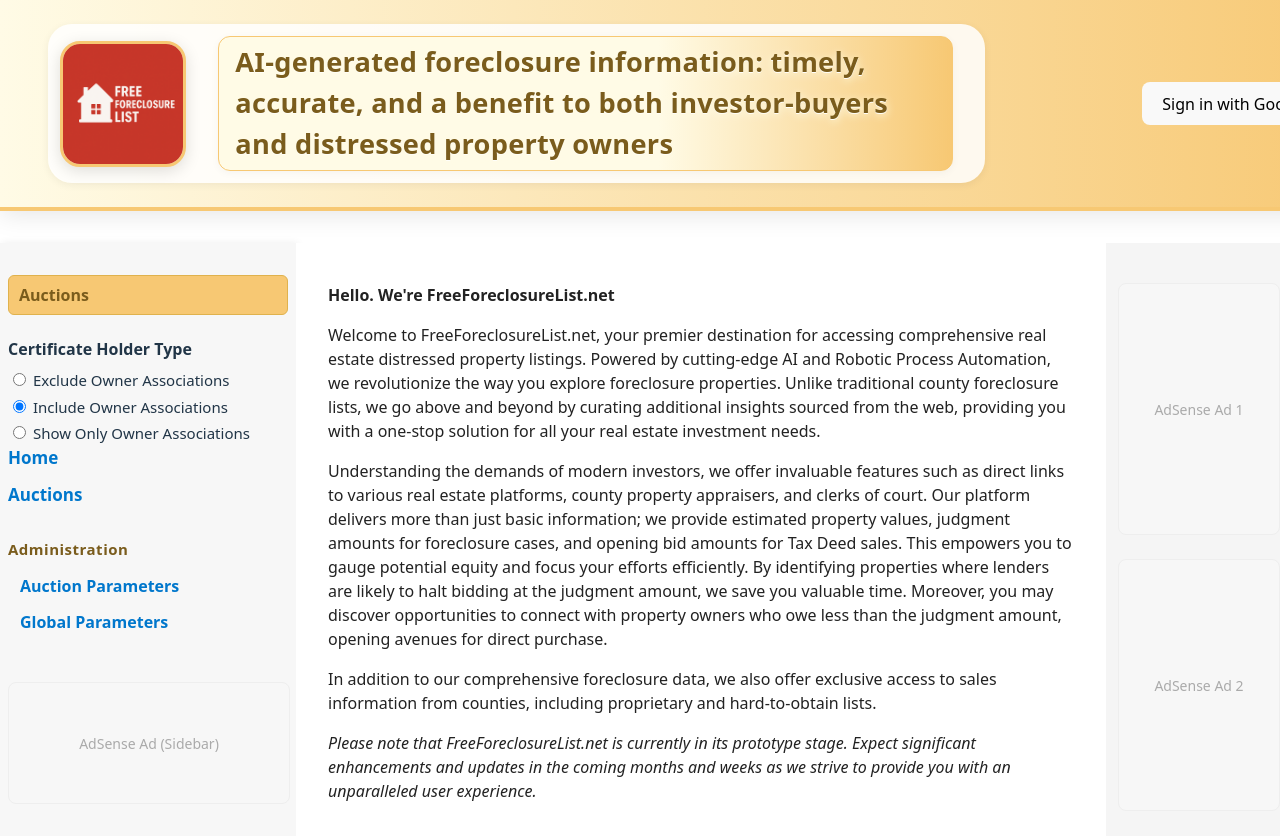
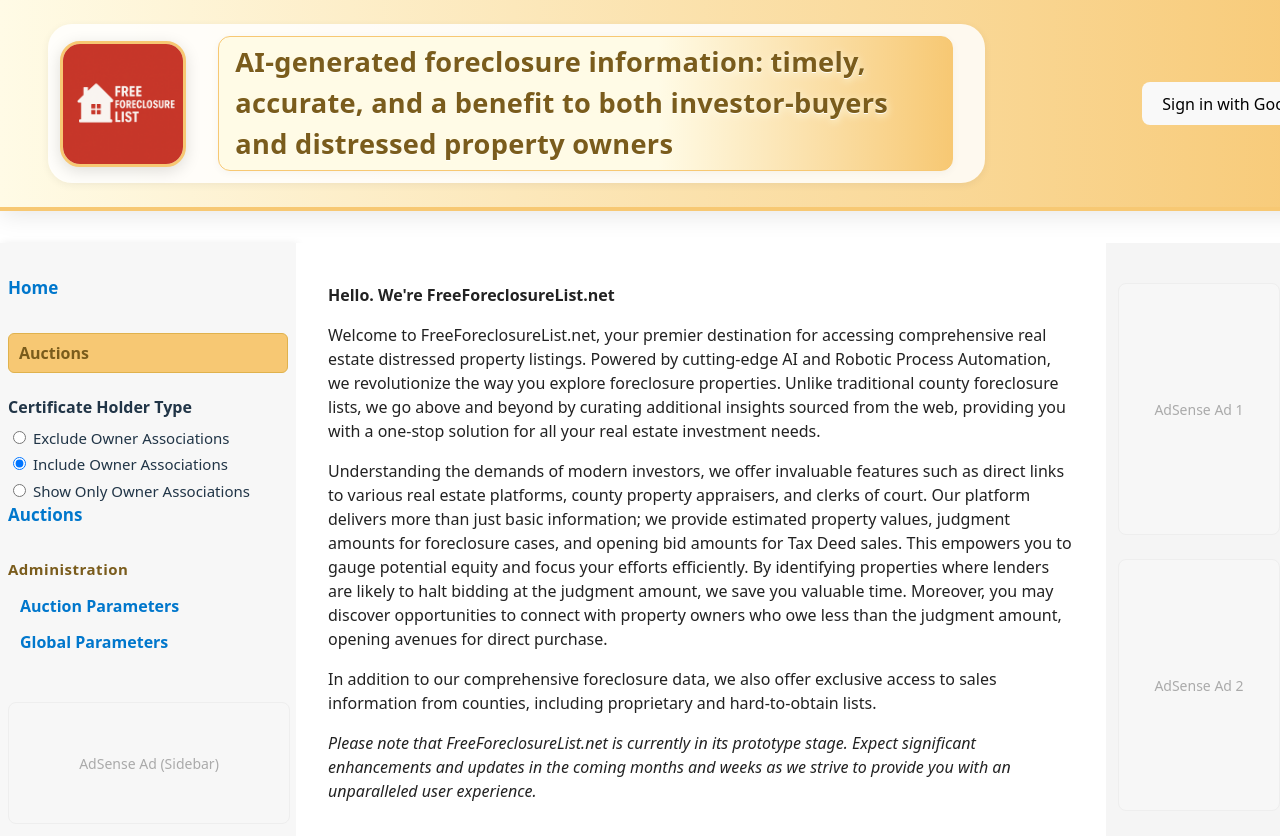
Before and after one commit to kelseyp99/FreeForeclosureList, a React (Vite) app: page / in a window 1280 px wide. Shown: the top 836 px of the page. Built offline with nearby package versions, Linux system fonts and the light colour scheme; no server answers.

Commit message:
Move Home menu item to top of sidebar navigation

```diff
--- a/src/App.jsx
+++ b/src/App.jsx
@@ -61,7 +61,18 @@
       <Header />
       <div className="container" style={{ display: 'flex', minHeight: '100vh' }}>
         <aside style={{ minWidth: 220, maxWidth: 280, background: '#f7f7f7', padding: '32px 8px 16px 8px', boxShadow: '2px 0 8px #eee', display: 'flex', flexDirection: 'column', alignItems: 'flex-start' }}>
-          {/* Auctions menu remains here */}
+          {/* Home menu item at the top */}
+          <nav style={{ display: 'flex', flexDirection: 'column', gap: 12, marginBottom: 32, width: '100%' }}>
+            <a
+              href="/"
+              style={{ color: '#0077cc', textDecoration: 'none', fontWeight: 600, fontSize: 17 }}
+              onClick={() => {
+                setSelectedCounty("");
+                setSelectedSaleType("");
+              }}
+            >Home</a>
+          </nav>
+          {/* Auctions menu */}
           <AuctionsMenu onSelectReport={(county, saleType) => {
             setSelectedCounty(county);
             setSelectedSaleType(saleType);
@@ -100,14 +111,6 @@
             </div>
           </div>
           <nav style={{ display: 'flex', flexDirection: 'column', gap: 12, marginBottom: 32, width: '100%' }}>
-            <a
-              href="/"
-              style={{ color: '#0077cc', textDecoration: 'none', fontWeight: 600, fontSize: 17 }}
-              onClick={() => {
-                setSelectedCounty("");
-                setSelectedSaleType("");
-              }}
-            >Home</a>
             <a
               href="/auctions"
               style={{ color: '#0077cc', textDecoration: 'none', fontWeight: 600, fontSize: 17 }}
```
